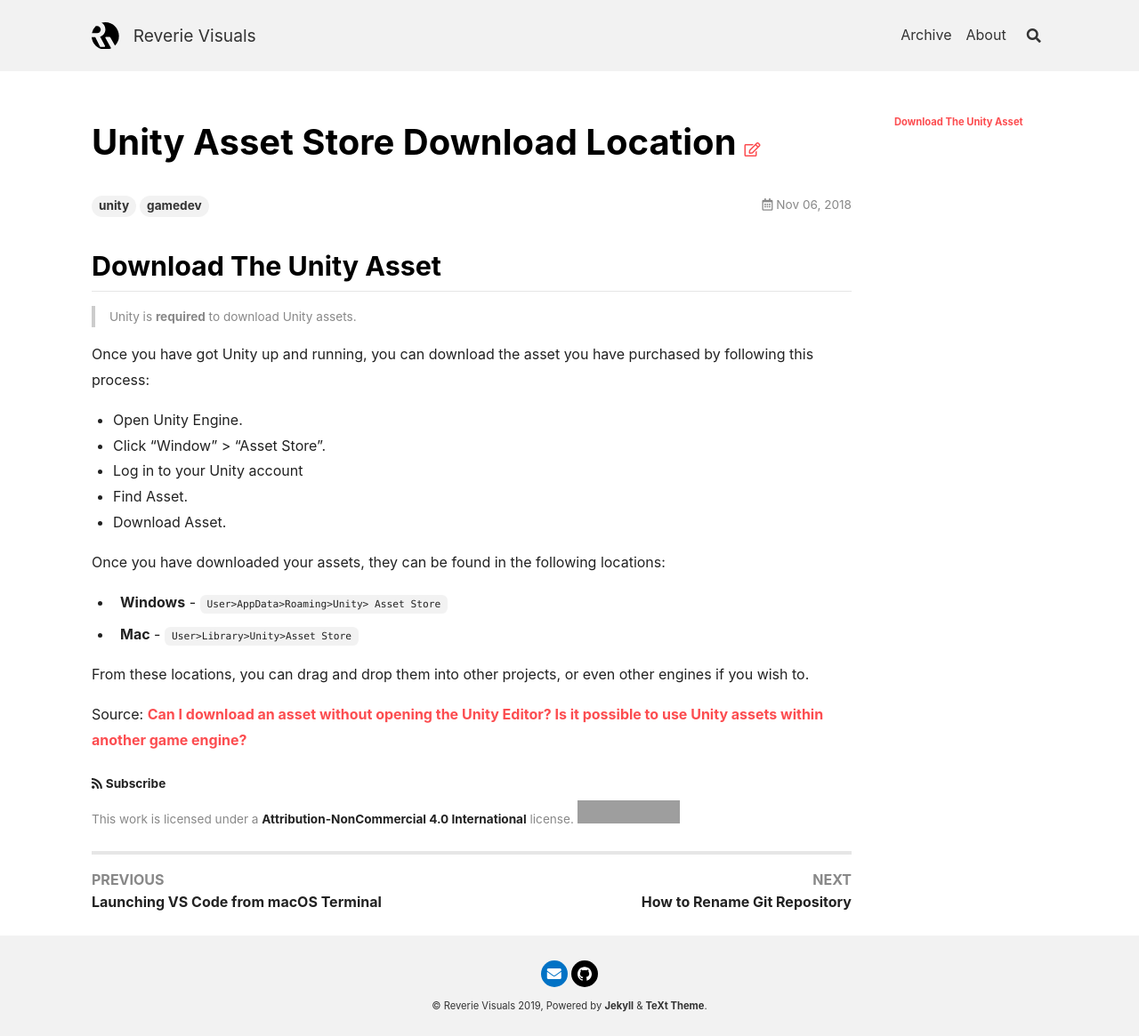
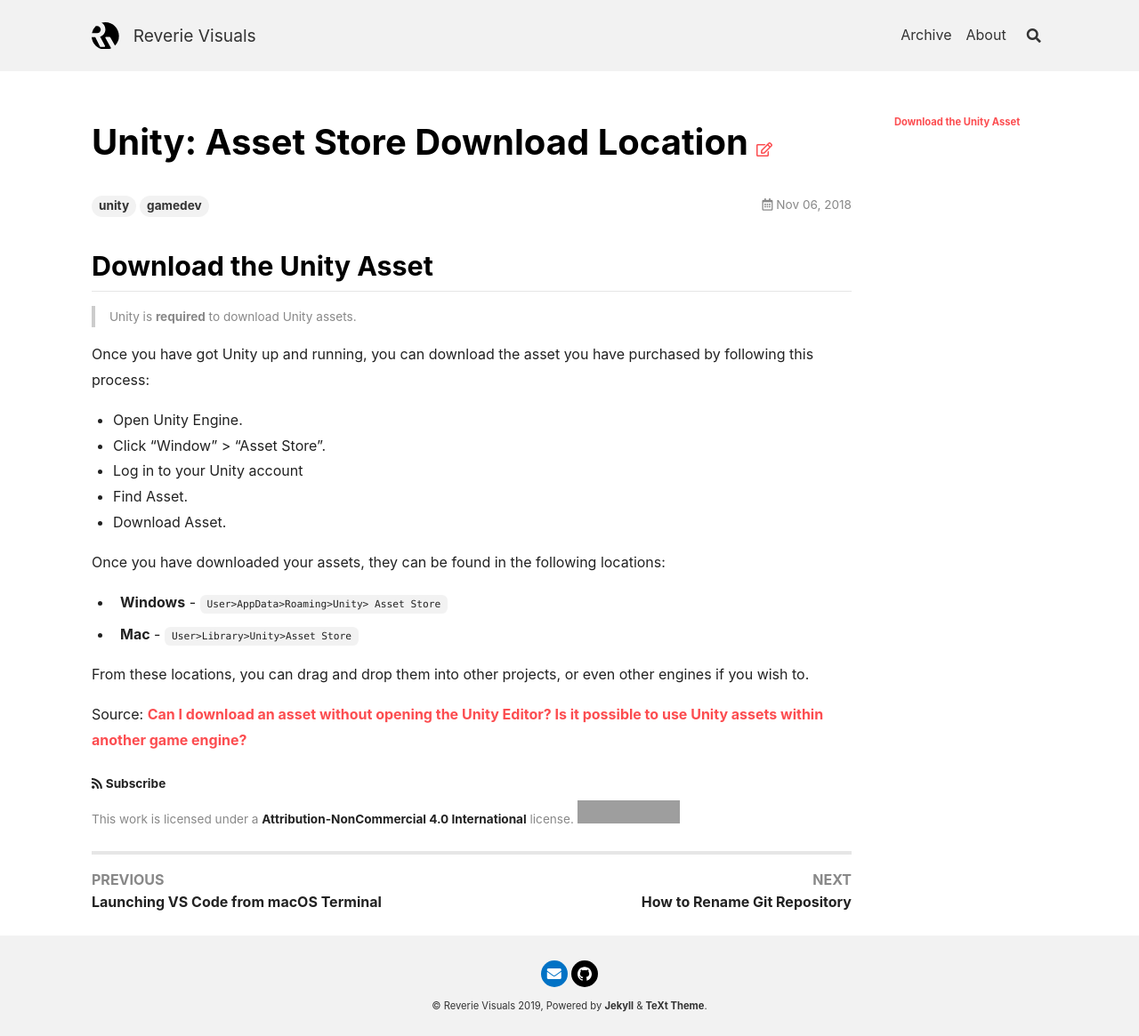
Before and after one commit to xcession/xcession.github.io, a Jekyll site: the page built from _posts/2018-11-06-unity-asset-store-download-location.md, in a window 1280 px wide. Shown: the whole page at 89% size. Built offline with Jekyll 4.4.1, drawn with Linux system fonts in a browser that asks for light colours; nearby versions of some CDN libraries; grey boxes are pictures that could not be loaded.

```diff
--- a/_posts/2018-11-06-unity-asset-store-download-location.md
+++ b/_posts/2018-11-06-unity-asset-store-download-location.md
@@ -1,10 +1,11 @@
 ---
 layout: article
-title:  "Unity Asset Store Download Location"
+title:  "Unity: Asset Store Download Location"
 date:   2018-11-06 21:49 +0700
 tags: unity gamedev
 ---
-## Download The Unity Asset
+
+## Download the Unity Asset
 
 > Unity is **required** to download Unity assets.
 
```
